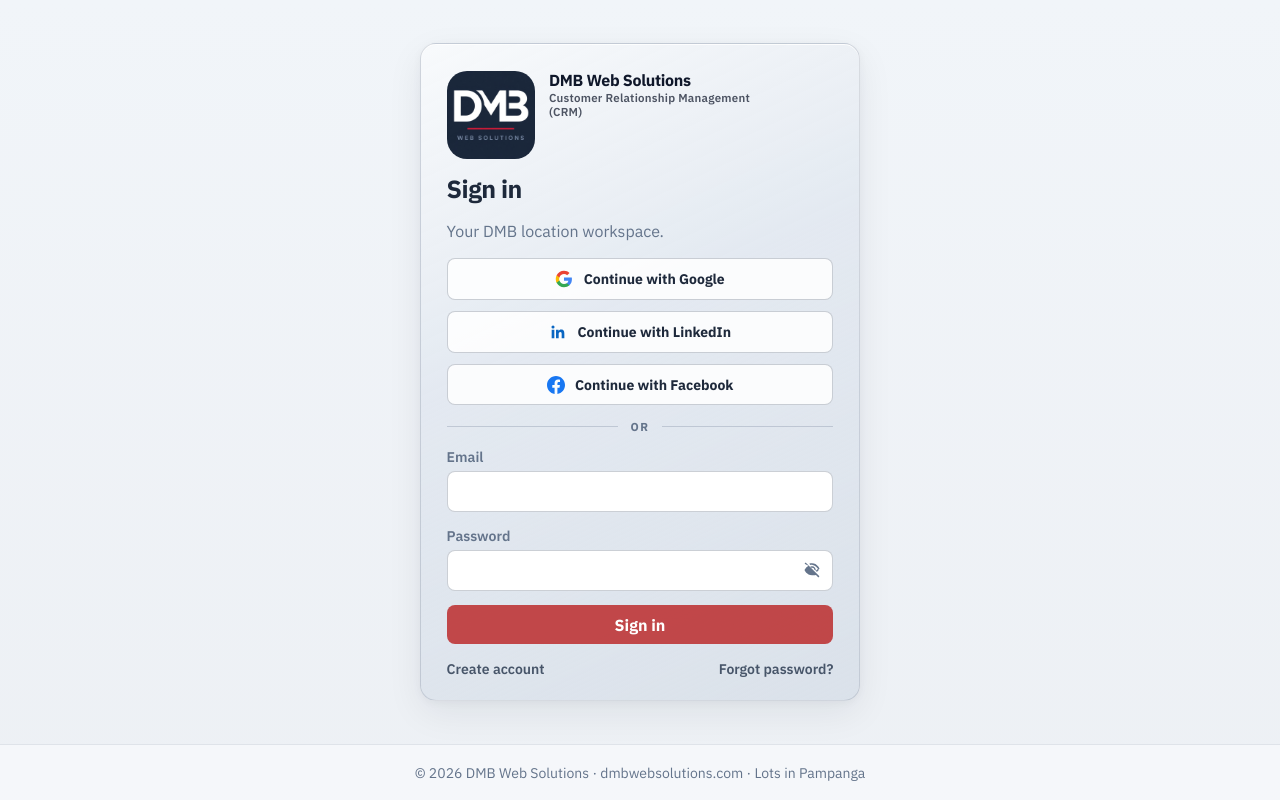
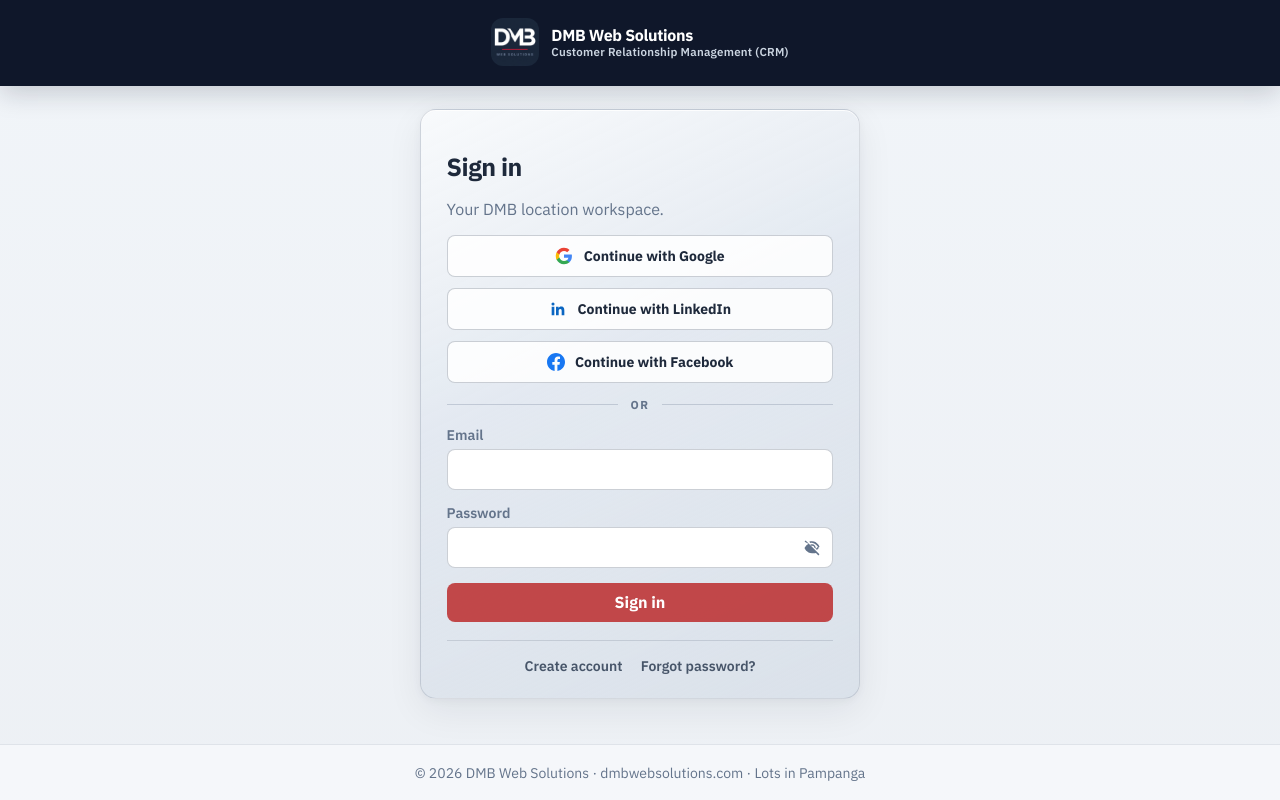
Before and after one commit to deo-bernal/DMB-CRM, a React (Create React App) app in the folder DMB.CRM.WEB/: page /crm/login in a window 1280 px wide. Built offline with nearby package versions, Linux system fonts and the light colour scheme; no server answers.

Commit message:
Put the CRM brand in a top header and group the login footer links.

```diff
--- a/DMB.CRM.WEB/src/crm/components/auth/Activate.tsx
+++ b/DMB.CRM.WEB/src/crm/components/auth/Activate.tsx
@@ -1,7 +1,7 @@
 import { useEffect, useState } from "react";
 import { Link, useSearchParams } from "react-router-dom";
 import http from "../../services/http.service";
-import BrandMark from "../layout/BrandMark";
+import AuthLayout from "./AuthLayout";
 
 export default function Activate() {
   const [params] = useSearchParams();
@@ -18,15 +18,14 @@
   }, [params]);
 
   return (
-    <div className="auth-page">
+    <AuthLayout>
       <div className="card">
-        <BrandMark />
         <h1>Activate account</h1>
         <p>{message}</p>
         <div className="auth-links">
           <Link to="/login">Sign in</Link>
         </div>
       </div>
-    </div>
+    </AuthLayout>
   );
 }
--- a/DMB.CRM.WEB/src/crm/components/auth/AuthCallback.tsx
+++ b/DMB.CRM.WEB/src/crm/components/auth/AuthCallback.tsx
@@ -1,7 +1,7 @@
 import { useEffect, useState } from "react";
 import { Link, useNavigate, useSearchParams } from "react-router-dom";
 import { useAuth } from "../../../contexts/JWTAuthContext";
-import BrandMark from "../layout/BrandMark";
+import AuthLayout from "./AuthLayout";
 
 export default function AuthCallback() {
   const { acceptSession } = useAuth();
@@ -37,9 +37,8 @@
   }, [token, acceptSession, navigate, redirect]);
 
   return (
-    <div className="auth-page">
+    <AuthLayout>
       <div className="card">
-        <BrandMark />
         <h1>Signing you in</h1>
         <p className="muted">Finishing social sign-in.</p>
         {error ? (
@@ -53,6 +52,6 @@
           <p className="muted">Please wait…</p>
         )}
       </div>
-    </div>
+    </AuthLayout>
   );
 }
--- a/DMB.CRM.WEB/src/crm/components/auth/AuthComplete.tsx
+++ b/DMB.CRM.WEB/src/crm/components/auth/AuthComplete.tsx
@@ -2,7 +2,7 @@
 import { Link, useNavigate, useSearchParams } from "react-router-dom";
 import { useAuth } from "../../../contexts/JWTAuthContext";
 import http from "../../services/http.service";
-import BrandMark from "../layout/BrandMark";
+import AuthLayout from "./AuthLayout";
 
 export default function AuthComplete() {
   const { acceptSession } = useAuth();
@@ -46,9 +46,8 @@
   };
 
   return (
-    <div className="auth-page">
+    <AuthLayout>
       <form className="card" onSubmit={step === "email" ? onSendCode : onVerify}>
-        <BrandMark />
         <h1>Finish signing up</h1>
         <p className="muted">
           {step === "email"
@@ -84,6 +83,6 @@
           <Link to="/login">Back to sign in</Link>
         </div>
       </form>
-    </div>
+    </AuthLayout>
   );
 }
--- /dev/null
+++ b/DMB.CRM.WEB/src/crm/components/auth/AuthLayout.tsx
@@ -0,0 +1,13 @@
+import { ReactNode } from "react";
+import BrandMark from "../layout/BrandMark";
+
+export default function AuthLayout({ children }: { children: ReactNode }) {
+  return (
+    <div className="auth-page">
+      <header className="auth-hero">
+        <BrandMark />
+      </header>
+      {children}
+    </div>
+  );
+}
--- a/DMB.CRM.WEB/src/crm/components/auth/ForgotPassword.tsx
+++ b/DMB.CRM.WEB/src/crm/components/auth/ForgotPassword.tsx
@@ -1,7 +1,7 @@
 import { FormEvent, useState } from "react";
 import { Link } from "react-router-dom";
 import http from "../../services/http.service";
-import BrandMark from "../layout/BrandMark";
+import AuthLayout from "./AuthLayout";
 
 export default function ForgotPassword() {
   const [email, setEmail] = useState("");
@@ -12,9 +12,8 @@
     setMessage(res.data.message);
   };
   return (
-    <div className="auth-page">
+    <AuthLayout>
       <form className="card" onSubmit={onSubmit}>
-        <BrandMark />
         <h1>Forgot password</h1>
         {message ? <p>{message}</p> : null}
         <div className="field"><label>Email</label><input value={email} onChange={(e) => setEmail(e.target.value)} required /></div>
@@ -23,6 +22,6 @@
           <Link to="/login">Back to sign in</Link>
         </div>
       </form>
-    </div>
+    </AuthLayout>
   );
 }
--- a/DMB.CRM.WEB/src/crm/components/auth/Login.tsx
+++ b/DMB.CRM.WEB/src/crm/components/auth/Login.tsx
@@ -1,7 +1,7 @@
 import { FormEvent, useState } from "react";
 import { Link, useNavigate, useSearchParams } from "react-router-dom";
 import { useAuth } from "../../../contexts/JWTAuthContext";
-import BrandMark from "../layout/BrandMark";
+import AuthLayout from "./AuthLayout";
 import PasswordField from "./PasswordField";
 import SocialAuthButtons from "./SocialAuthButtons";
 
@@ -28,9 +28,8 @@
   };
 
   return (
-    <div className="auth-page">
+    <AuthLayout>
       <form className="card" onSubmit={onSubmit}>
-        <BrandMark />
         <h1>Sign in</h1>
         <p className="muted">Your DMB location workspace.</p>
         <SocialAuthButtons />
@@ -48,6 +47,6 @@
           <Link to="/forgot-password">Forgot password?</Link>
         </div>
       </form>
-    </div>
+    </AuthLayout>
   );
 }
--- a/DMB.CRM.WEB/src/crm/components/auth/Register.tsx
+++ b/DMB.CRM.WEB/src/crm/components/auth/Register.tsx
@@ -1,7 +1,7 @@
 import { FormEvent, useState } from "react";
 import { Link } from "react-router-dom";
 import http from "../../services/http.service";
-import BrandMark from "../layout/BrandMark";
+import AuthLayout from "./AuthLayout";
 import PasswordField from "./PasswordField";
 import SocialAuthButtons from "./SocialAuthButtons";
 
@@ -28,9 +28,8 @@
   };
 
   return (
-    <div className="auth-page">
+    <AuthLayout>
       <form className="card" onSubmit={onSubmit}>
-        <BrandMark />
         <h1>Create account</h1>
         <SocialAuthButtons />
         {message ? <p>{message}</p> : null}
@@ -50,6 +49,6 @@
           <Link to="/login">Back to sign in</Link>
         </div>
       </form>
-    </div>
+    </AuthLayout>
   );
 }
--- a/DMB.CRM.WEB/src/crm/components/auth/ResetPassword.tsx
+++ b/DMB.CRM.WEB/src/crm/components/auth/ResetPassword.tsx
@@ -1,7 +1,7 @@
 import { FormEvent, useState } from "react";
 import { Link, useSearchParams } from "react-router-dom";
 import http from "../../services/http.service";
-import BrandMark from "../layout/BrandMark";
+import AuthLayout from "./AuthLayout";
 import PasswordField from "./PasswordField";
 
 export default function ResetPassword() {
@@ -27,9 +27,8 @@
   };
 
   return (
-    <div className="auth-page">
+    <AuthLayout>
       <form className="card" onSubmit={onSubmit}>
-        <BrandMark />
         <h1>Reset password</h1>
         {message ? <p>{message}</p> : null}
         {error ? <p className="error">{error}</p> : null}
@@ -40,6 +39,6 @@
           <Link to="/login">Back to sign in</Link>
         </div>
       </form>
-    </div>
+    </AuthLayout>
   );
 }
--- a/DMB.CRM.WEB/src/index.css
+++ b/DMB.CRM.WEB/src/index.css
@@ -128,14 +128,8 @@
   object-fit: cover;
   background: #161f30;
 }
-.auth-page .brand {
-  align-items: flex-start;
-  gap: 0.9rem;
-}
-.auth-page .brand img {
-  width: 88px;
-  height: 88px;
-  border-radius: 20px;
+.auth-hero .brand {
+  align-items: center;
 }
 .brand-name {
   font-weight: 700;
@@ -182,9 +176,27 @@
 
 .auth-page {
   flex: 1;
-  display: grid;
-  place-items: center;
-  padding: 2rem 1rem;
+  display: flex;
+  flex-direction: column;
+  align-items: center;
+  padding: 0 1rem 2.4rem;
+}
+.auth-hero {
+  width: 100vw;
+  margin: 0 -1rem 1.4rem;
+  background: #0f172a;
+  color: #fff;
+  padding: 1.15rem 1.4rem 1.25rem;
+  display: flex;
+  justify-content: center;
+  box-shadow: 0 8px 24px rgba(15, 23, 42, 0.18);
+}
+.auth-hero .brand-name { color: #fff; }
+.auth-hero .brand-sub { color: #cbd5e1; max-width: none; opacity: 1; }
+.auth-hero .brand img {
+  width: 48px;
+  height: 48px;
+  border-radius: 12px;
 }
 .card {
   width: min(440px, 100%);
@@ -283,11 +295,13 @@
 }
 .auth-links {
   display: flex;
-  justify-content: space-between;
+  justify-content: center;
   align-items: center;
   flex-wrap: wrap;
-  gap: 0.65rem;
-  margin: 0.95rem 0 0;
+  gap: 0.35rem 1.15rem;
+  margin: 1.15rem 0 0;
+  padding-top: 1rem;
+  border-top: 1px solid var(--line);
 }
 .auth-links a {
   color: #475569;
```
